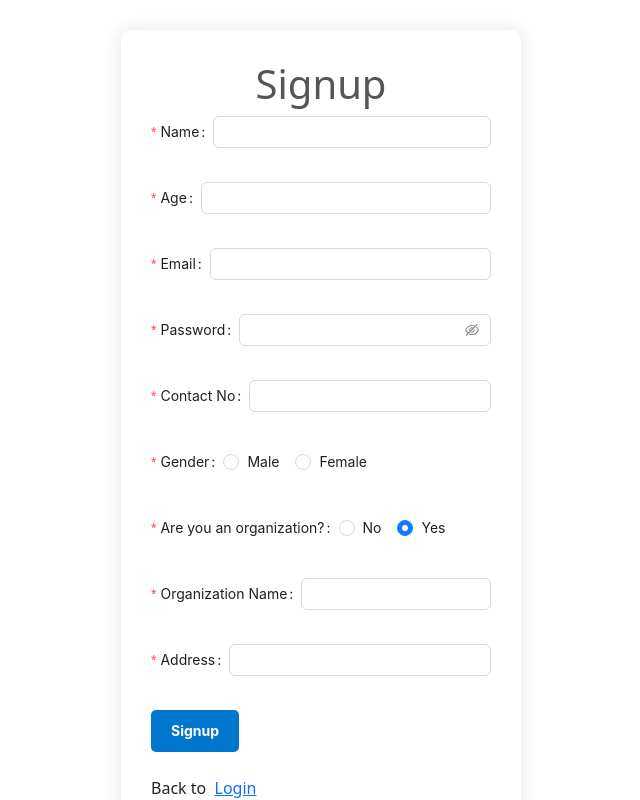
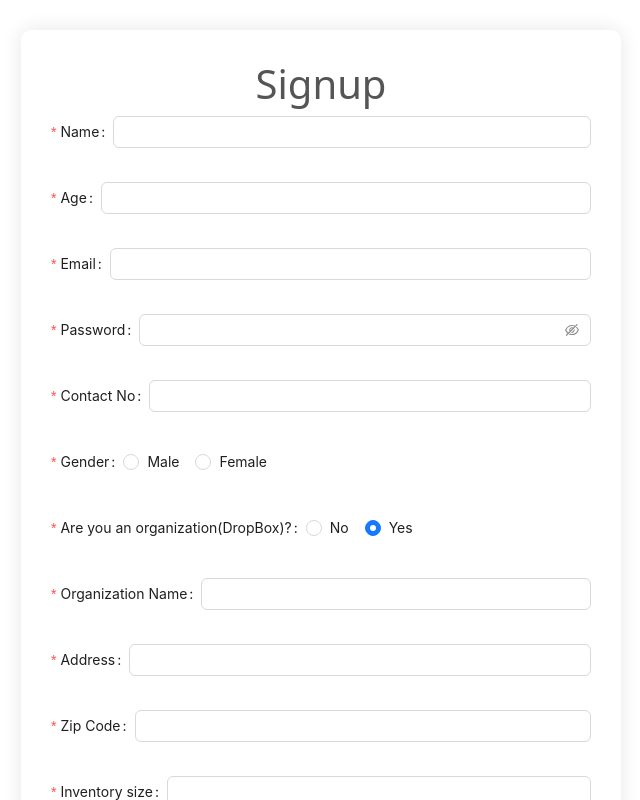
Before and after one commit to chayakusi/SheNeeds, a React (Create React App) app: page /signup in a window 1280 px wide. Both pictures are taken after a click on the label "Yes". Shown: the top 800 px of the page, without its empty margins (319-959 px from the left). Built offline with nearby package versions, Linux system fonts and the light colour scheme.

Commit message:
updated organization table

```diff
--- a/src/Components/Signup.css
+++ b/src/Components/Signup.css
@@ -1,5 +1,5 @@
 .signup-container {
-    max-width: 400px;
+    max-width: 600px;
     margin: 30px auto;
     padding: 30px;
     border-radius: 10px;
--- a/src/Components/Signup.js
+++ b/src/Components/Signup.js
@@ -1,15 +1,15 @@
-import React, { useState } from 'react';
-import { Form, Input, Radio } from 'antd';
-import { Link, useNavigate } from 'react-router-dom';
-import { auth, database } from '../firebase';
+import React, { useState } from "react";
+import { Form, Input, Radio } from "antd";
+import { Link, useNavigate } from "react-router-dom";
+import { auth, database } from "../firebase";
 
-import './Signup.css'
+import "./Signup.css";
 
 function Signup() {
-  const [email, setEmail] = useState('');
-  const [password, setPassword] = useState('');
-  const [error, setError] = useState('')
-  const navigate = useNavigate()
+  const [email, setEmail] = useState("");
+  const [password, setPassword] = useState("");
+  const [error, setError] = useState("");
+  const navigate = useNavigate();
   const [isOrganization, setIsOrganization] = useState(false);
   const [form] = Form.useForm();
 
@@ -17,10 +17,40 @@ function Signup() {
     setIsOrganization(e.target.value);
   };
 
+  const getLatLong = async (address) => {
+    const url = `https://maps.googleapis.com/maps/api/geocode/json?address=${encodeURIComponent(
+      address
+    )}&key=AIzaSyDTfhI-ZbPtq69HUxbt1WhMhW2KZo9lDTs`;
+    return await fetch(url)
+      .then((response) => response.json())
+      .then((data) => {
+        const location = data.results[0].geometry.location;
+        return { lat: location.lat, long: location.lng };
+      });
+  };
+
   const handleSignup = async (values) => {
-    const { email, password, name, age, contactNo, gender, isOrganization, organizationName, address } = values;
+    const {
+      email,
+      password,
+      name,
+      age,
+      contactNo,
+      gender,
+      isOrganization,
+      organizationName,
+      address,
+      zipcode,
+      inventory,
+    } = values;
+
     try {
-      const userCredential = await auth.createUserWithEmailAndPassword(email, password);
+      if (isOrganization) {
+        const data = await getLatLong(address);
+        const userCredential = await auth.createUserWithEmailAndPassword(
+          email,
+          password
+        );
         const uid = userCredential.user.uid;
         await database.ref(`users/${uid}`).set({
           name: name,
@@ -28,22 +58,44 @@ function Signup() {
           contactNo: contactNo,
           gender: gender,
           isOrganization: isOrganization,
-        organizationName: isOrganization ? organizationName : null,
-        address: isOrganization ? address : null
+        });
+        await database.ref(`organizations/${uid}`).set({
+          organizationName: organizationName,
+          address: address,
+          zipcode: zipcode,
+          inventory: inventory,
+          latitude: data.lat,
+          longitude: data.long,
         });
         navigate('/login')
+      } else {
+        const userCredential = await auth.createUserWithEmailAndPassword(
+          email,
+          password
+        );
+        const uid = userCredential.user.uid;
+        await database.ref(`users/${uid}`).set({
+          name: name,
+          age: age,
+          contactNo: contactNo,
+          gender: gender,
+          isOrganization: isOrganization,
+        });
+        navigate('/login')
+      }
     } catch (error) {
       setError("There was an error signing up. Please try again later.");
     }
-  }
+  };
+
 
   const onFinish = (values) => {
-    console.log('Received values of form: ', values);
-    handleSignup(values)
+    console.log("Received values of form: ", values);
+    handleSignup(values);
   };
 
   return (
-    <div className='signup-container'>
+    <div className="signup-container">
       <h1>Signup</h1>
       <Form form={form} onFinish={onFinish}>
         <Form.Item name="name" label="Name" rules={[{ required: true }]}>
@@ -52,13 +104,29 @@ function Signup() {
         <Form.Item name="age" label="Age" rules={[{ required: true }]}>
           <Input />
         </Form.Item>
-      <Form.Item name="email" label="Email" value = {email} onChange={setEmail} rules={[{ required: true }]}>
+        <Form.Item
+          name="email"
+          label="Email"
+          value={email}
+          onChange={setEmail}
+          rules={[{ required: true }]}
+        >
           <Input />
         </Form.Item>
-      <Form.Item name="password" label="Password"  value = {password} onChange={setPassword} rules={[{ required: true }]}>
+        <Form.Item
+          name="password"
+          label="Password"
+          value={password}
+          onChange={setPassword}
+          rules={[{ required: true }]}
+        >
           <Input.Password />
         </Form.Item>
-      <Form.Item name="contactNo" label="Contact No" rules={[{ required: true }]}>
+        <Form.Item
+          name="contactNo"
+          label="Contact No"
+          rules={[{ required: true }]}
+        >
           <Input />
         </Form.Item>
         <Form.Item name="gender" label="Gender" rules={[{ required: true }]}>
@@ -66,10 +134,13 @@ function Signup() {
             <Radio value="male">Male</Radio>
             <Radio value="female">Female</Radio>
           </Radio.Group>
-
         </Form.Item>
 
-      <Form.Item name="isOrganization" label="Are you an organization?" rules={[{ required: true }]}>
+        <Form.Item
+          name="isOrganization"
+          label="Are you an organization(DropBox)?"
+          rules={[{ required: true }]}
+        >
           <Radio.Group onChange={handleOrganizationChange}>
             <Radio value={false}>No</Radio>
             <Radio value={true}>Yes</Radio>
@@ -77,21 +148,44 @@ function Signup() {
         </Form.Item>
         {isOrganization && (
           <>
-          <Form.Item name="organizationName" label="Organization Name" rules={[{ required: true }]}>
+            <Form.Item
+              name="organizationName"
+              label="Organization Name"
+              rules={[{ required: true }]}
+            >
               <Input />
             </Form.Item>
-          <Form.Item name="address" label="Address" rules={[{ required: true }]}>
+            <Form.Item
+              name="address"
+              label="Address"
+              rules={[{ required: true }]}
+            >
               <Input />
             </Form.Item>
-
+            <Form.Item
+              name="zipcode"
+              label="Zip Code"
+              rules={[{ required: true }]}
+            >
+              <Input />
+            </Form.Item>
+            <Form.Item
+              name="inventory"
+              label="Inventory size"
+              rules={[{ required: true }]}
+            >
+              <Input />
+            </Form.Item>
           </>
         )}
         {error && <p className="error">{error}</p>}
         <Form.Item>
-      <button className='signup-button' type="submit">Signup</button>
+          <button className="signup-button" type="submit">
+            Signup
+          </button>
         </Form.Item>
       </Form>
-      <div className='login_link'>
+      <div className="login_link">
         Back to &nbsp;<Link to="/login">Login</Link>
       </div>
     </div>
```
Also changed, not shown: 1 other file (tests, documents, lock files or other folders). Lines whose indentation alone changed are shown as unchanged.
